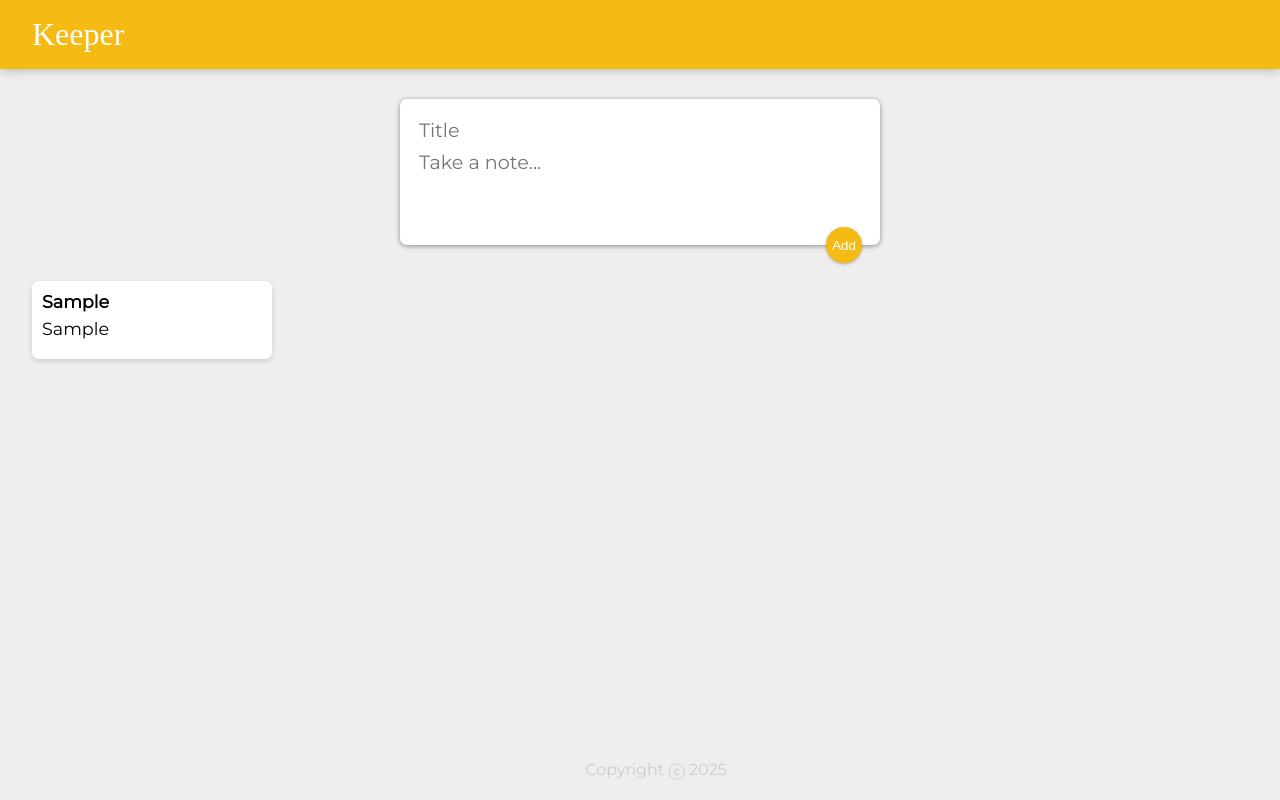
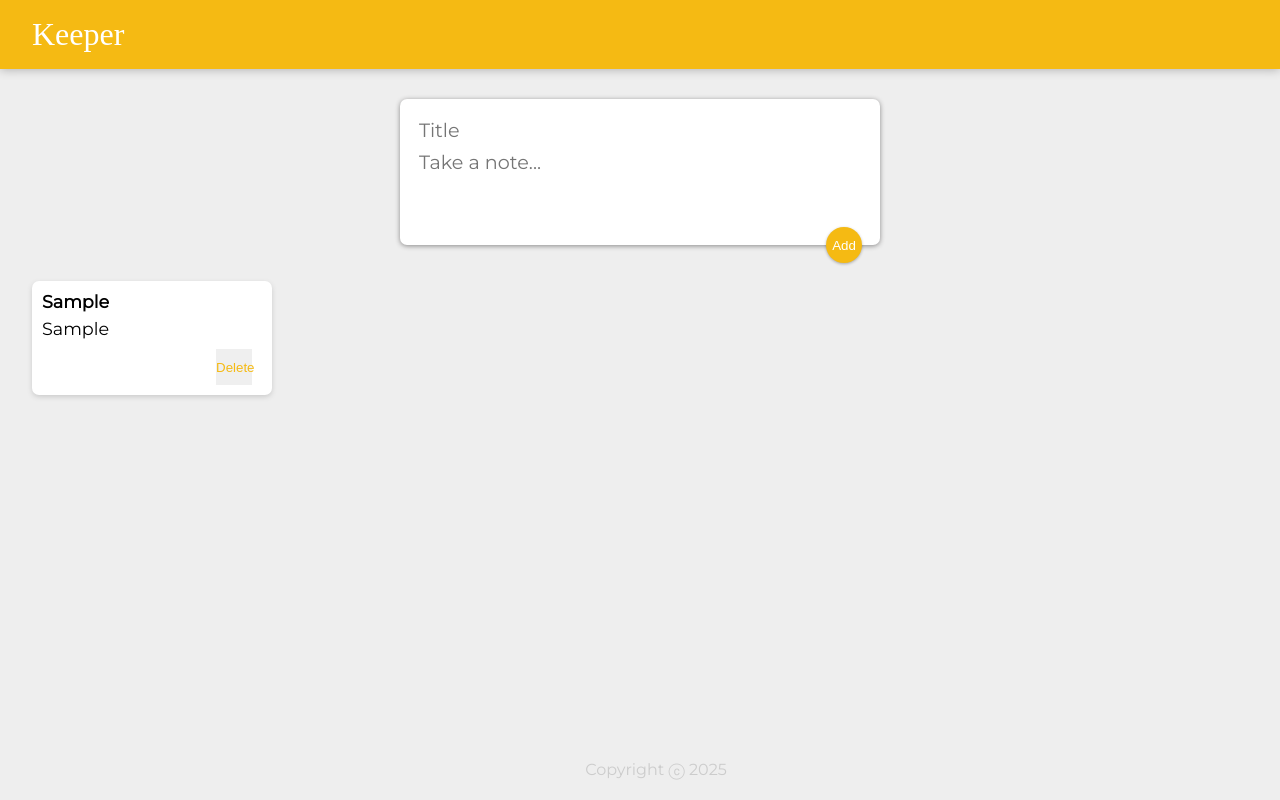
Before and after one commit to Lisonnnnn/keeper-app, a React (Vite) app: page / in a window 1280 px wide. Both pictures are taken after typing "Sample", "Sample" into the empty fields and a click on the button "Add". Built offline with nearby package versions, Linux system fonts and the light colour scheme; a web font is replaced by a local one.

Commit message:
deletion handle

```diff
--- a/src/components/Note.jsx
+++ b/src/components/Note.jsx
@@ -1,9 +1,19 @@
 import React from "react";
+
+// function deleteNote(id){
+//     return (
+//       notes.filter((note,index)=>index!==id)
+//     );
+//   }
 function Note(props){
+
     return(
         <div className="note">
             <h1>{props.title}</h1>
             <p>{props.content}</p>
+            <button onClick={()=>{
+                props.onDelete(props.id);
+            }} >Delete</button>
 
         </div>
     );
```
